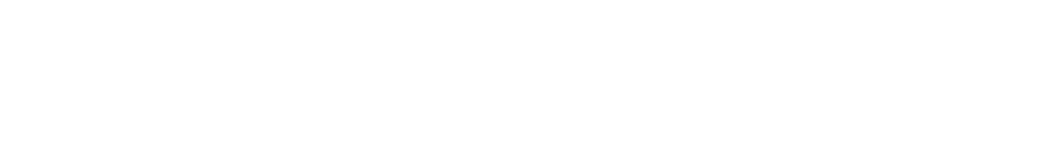
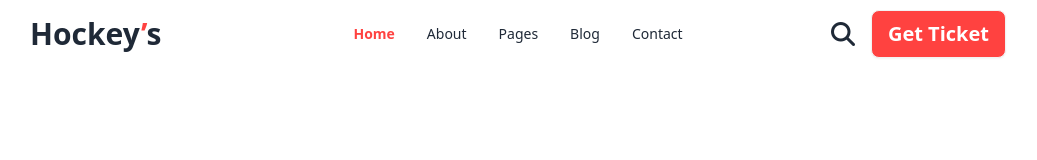
Before and after one commit to ASMAKHATUN2313/hockey-repository, a plain HTML site: page index.html in a window 1280 px wide. Shown: the whole page, without its empty margins (122-1159 px from the left). Drawn offline with nearby package versions, Linux system fonts and the light colour scheme.

Commit message:
nav complete

```diff
--- a/index.html
+++ b/index.html
@@ -17,8 +17,13 @@
         font-family:'Manrope',sans-serif;
 
     }
-    /* tailwind custom color */
+
+    @media screen {
+
+    }
+
 </style>
+<!-- tailwind css color -->
 <script>
     tailwind.config = {
       theme: {
@@ -33,11 +38,45 @@
   <!-- font awesome  -->
   <script src="https://kit.fontawesome.com/cf578c723d.js" crossorigin="anonymous"></script>
 
+
+
 </head>
 <body>
-    <header>
+    <header class=" lg:mx-36">
+        <!-- nav section -->
         <nav>
-
+            <div class="navbar bg-base-100">
+                <div class="navbar-start">
+                  <div class="dropdown">
+                    <div tabindex="0" role="button" class="btn btn-ghost lg:hidden">
+                      <svg xmlns="http://www.w3.org/2000/svg" class="h-5 w-5" fill="none" viewBox="0 0 24 24" stroke="currentColor"><path stroke-linecap="round" stroke-linejoin="round" stroke-width="2" d="M4 6h16M4 12h8m-8 6h16" /></svg>
+                    </div>
+                    <ul tabindex="0" class="menu menu-sm dropdown-content mt-3 z-[1] p-2 shadow bg-base-100 rounded-box w-52">
+                        <li class="text-[#FF4240] font-bold"><a>Home</a></li>
+                        <li class="font-[400]"><a>About</a></li>
+                        <li class="font-[400]"><a>Pages</a></li>
+                        <li class="font-[400]"><a>Blog</a></li>
+                        <li class="font-[400]"><a>Contact</a></li>
+                    </ul>
+                  </div>
+                  <a class="font-extrabold text-3xl">Hockey<span class="text-[#FF4240]">’</span>s</a>
+                </div>
+                <div class="navbar-center hidden lg:flex">
+                  <ul class="menu menu-horizontal px-1">
+                    <li class="text-[#FF4240] font-bold"><a>Home</a></li>
+                    <li class="font-[400]"><a>About</a></li>
+                    <li class="font-[400]"><a>Pages</a></li>
+                    <li class="font-[400]"><a>Blog</a></li>
+                    <li class="font-[400]"><a>Contact</a></li>
+                  </ul>
+                </div>
+                <div class="navbar-end">
+                    <div class="hidden lg:flex w-10 text-2xl">
+                        <i class=" fa-solid fa-magnifying-glass"></i>
+                    </div>
+                  <a class="btn text-xl text-white font-bold bg-[#FF4240] px-4 py-2">Get Ticket</a>
+                </div>
+              </div>
         </nav>
     </header>
     <main>
```
